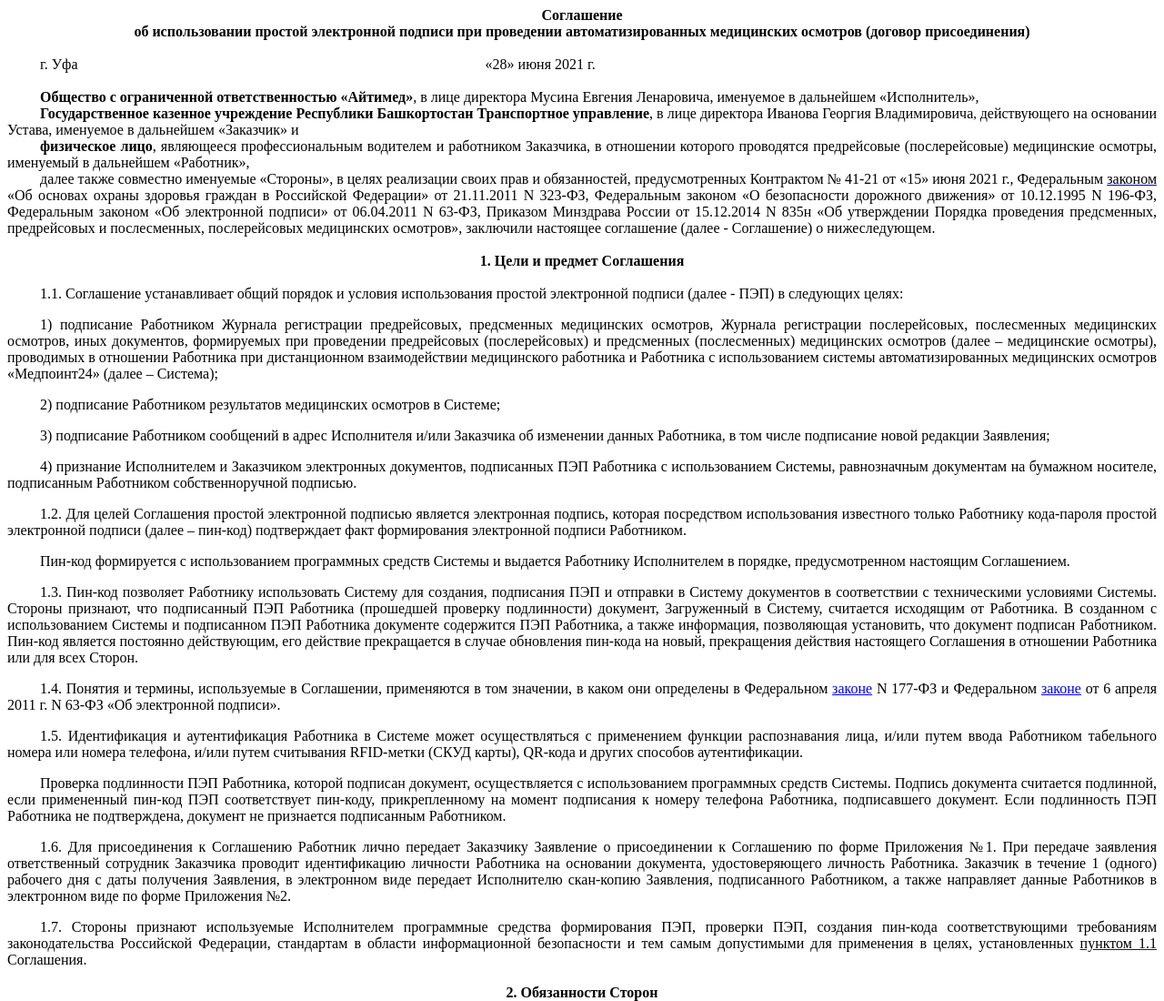
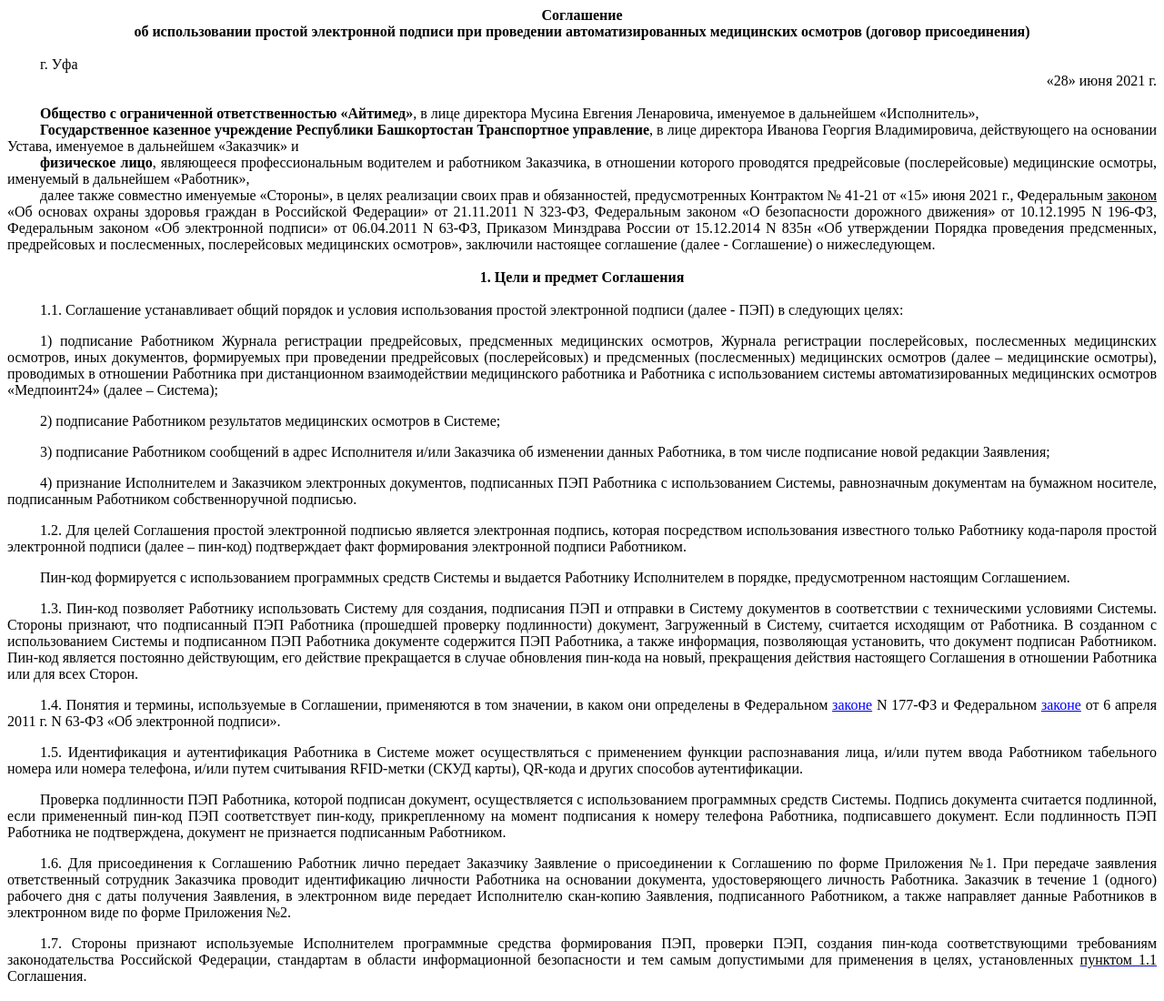
Before and after one commit to itmed-info/GKU_RB_TU, a plain HTML site: page index.htm in a window 1280 px wide. Shown: the top 1100 px of the page at 91% size. Drawn offline with Linux system fonts and the light colour scheme.

Commit message:
Add files via upload

```diff
--- a/index.htm
+++ b/index.htm
@@ -858,8 +858,11 @@ justify;text-indent:27.0pt;line-height:normal;mso-pagination:none;tab-stops:
 363.0pt;border:none;mso-padding-alt:31.0pt 31.0pt 31.0pt 31.0pt;mso-border-shadow:
 yes'><span style='font-size:12.0pt;font-family:"Times New Roman","serif";
 mso-fareast-font-family:"Times New Roman";color:black'>г. Уфа<span
-style='mso-tab-count:1'>                                                                                                     </span><span
-style='mso-tab-count:1'>           </span>«28» июня 2021 г.<o:p></o:p></span></p>
+style='mso-tab-count:1'></span></p><p class=MsoNormal align=right style='margin-bottom:0cm;margin-bottom:.0001pt;
+text-align:right;text-indent:1.0cm;line-height:normal;mso-pagination:none;
+border:none;mso-padding-alt:31.0pt 31.0pt 31.0pt 31.0pt;mso-border-shadow:yes'><span
+style='font-size:12.0pt;font-family:"Times New Roman","serif";mso-fareast-font-family:
+"Times New Roman";color:black'>«28» июня 2021 г.<o:p></o:p></span></p>
 
 <p class=MsoNormal style='margin-bottom:0cm;margin-bottom:.0001pt;text-align:
 justify;text-indent:27.0pt;line-height:normal;mso-pagination:none;tab-stops:
```
